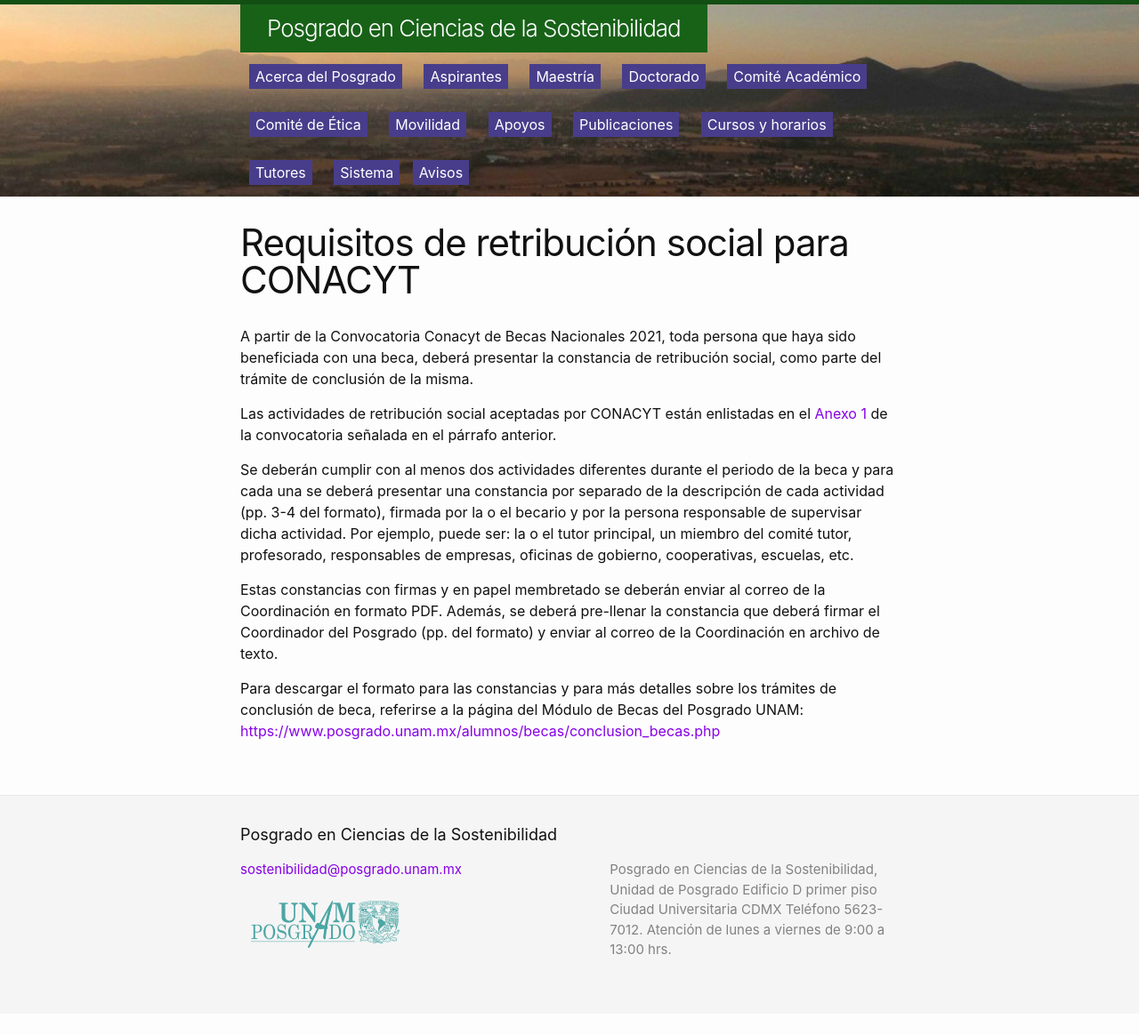
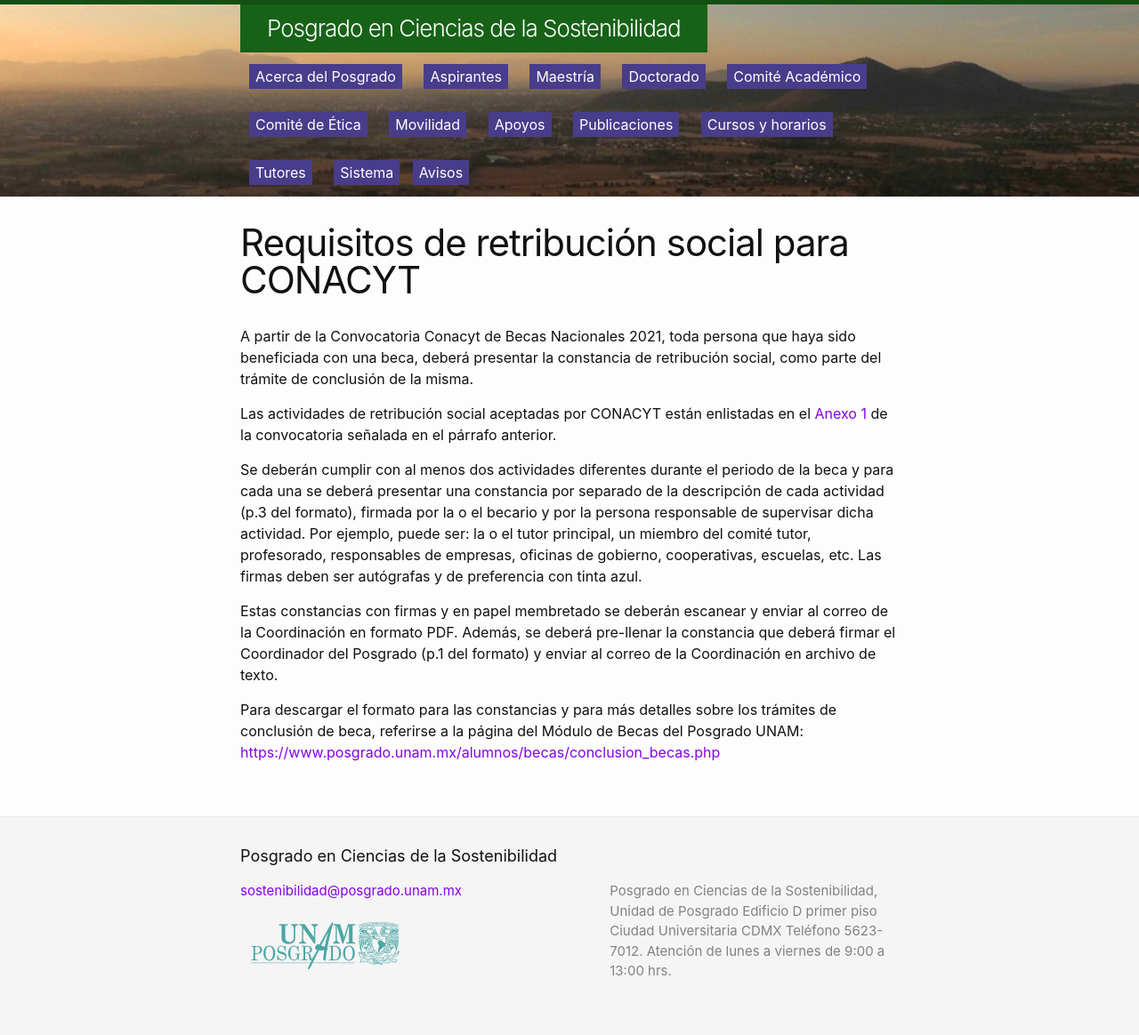
Before and after one commit to pcs-unam/pcs-unam.github.io, a Jekyll site: the page built from retribucion_social.md, in a window 1280 px wide. Shown: the whole page at 89% size. Built offline with Jekyll 4.4.1, drawn with Linux system fonts in a browser that asks for light colours; before the commit the page ends 1140 px from its top, so only the background shows below that.

Commit message:
Actualización texto retribución social

```diff
--- a/retribucion_social.md
+++ b/retribucion_social.md
@@ -5,19 +5,13 @@
 permalink: /retribucion_social/
 ---
 
-A partir de la Convocatoria Conacyt de Becas Nacionales 2021, toda persona que haya sido beneficiada con una beca, deberá presentar la constancia de
-retribución social, como parte del trámite de conclusión de la misma.
+A partir de la Convocatoria Conacyt de Becas Nacionales 2021, toda persona que haya sido beneficiada con una beca, deberá presentar la constancia de retribución social, como parte del trámite de conclusión de la misma.
 
 Las actividades de retribución social aceptadas por CONACYT están enlistadas en el [Anexo 1](/assets/docs/anexo_1_actividades_retribucion_social.pdf) de la convocatoria
 señalada en el párrafo anterior.
 
-Se deberán cumplir con al menos dos actividades diferentes durante el periodo de la beca y para cada una se deberá presentar una constancia por separado de la
-descripción de cada actividad (pp. 3-4 del formato), firmada por la o el becario y por la persona responsable de supervisar dicha actividad. Por ejemplo,
-puede ser: la o el tutor principal, un miembro del comité tutor, profesorado, responsables de empresas, oficinas de gobierno, cooperativas, escuelas, etc.
+Se deberán cumplir con al menos dos actividades diferentes durante el periodo de la beca y para cada una se deberá presentar una constancia por separado de la descripción de cada actividad (p.3 del formato), firmada por la o el becario y por la persona responsable de supervisar dicha actividad. Por ejemplo, puede ser: la o el tutor principal, un miembro del comité tutor, profesorado, responsables de empresas, oficinas de gobierno, cooperativas, escuelas, etc. Las firmas deben ser autógrafas y de preferencia con tinta azul.
 
-Estas constancias con firmas y en papel membretado se deberán enviar al correo de la Coordinación en formato PDF.
-Además, se deberá pre-llenar la constancia que deberá firmar el Coordinador del Posgrado (pp. del formato) y enviar al correo de la Coordinación en archivo de
-texto.
+Estas constancias con firmas y en papel membretado se deberán escanear y enviar al correo de la Coordinación en formato PDF. Además, se deberá pre-llenar la constancia que deberá firmar el Coordinador del Posgrado (p.1 del formato) y enviar al correo de la Coordinación en archivo de texto.
 
-Para descargar el formato para las constancias y para más detalles sobre los trámites de conclusión de beca, referirse a la página del Módulo de Becas del
-Posgrado UNAM: <https://www.posgrado.unam.mx/alumnos/becas/conclusion_becas.php>
+Para descargar el formato para las constancias y para más detalles sobre los trámites de conclusión de beca, referirse a la página del Módulo de Becas del Posgrado UNAM: <https://www.posgrado.unam.mx/alumnos/becas/conclusion_becas.php>
```
